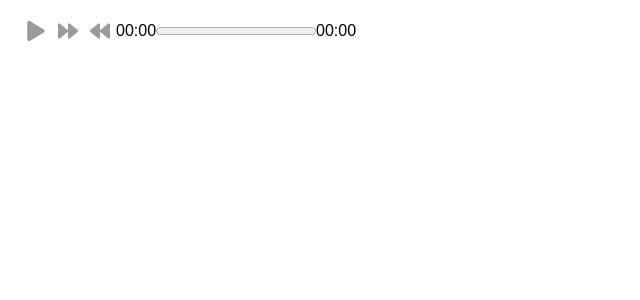
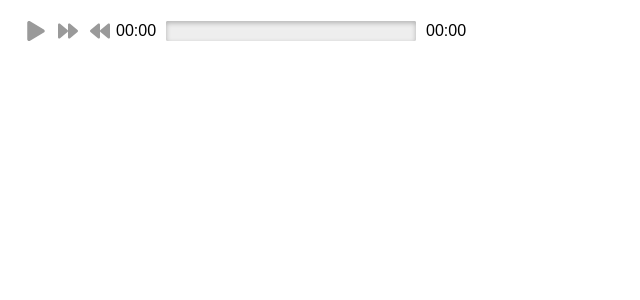
Before and after one commit to SandipNirmal/react-compound-component-examples, a React (Create React App) app: page / in a window 1280 px wide. Shown: the top 300 px of the page, without its empty margins (0-640 px from the left). Built offline with nearby package versions, Linux system fonts and the light colour scheme.

Commit message:
added player stylings

```diff
--- a/src/AudioPlayer/Player.css
+++ b/src/AudioPlayer/Player.css
@@ -13,6 +13,29 @@
   align-items: center;
 }
 
-/* progress {
+progress[value] {
+  /* Reset the default appearance */
+  -webkit-appearance: none;
+  appearance: none;
+  background-color: whiteSmoke;
+  border-radius: 2px;
+  box-shadow: 0 2px 3px rgba(0, 0, 0, 0.25) inset;
 
-} */
+  width: 250px;
+  height: 20px;
+
+  margin: 0 10px;
+}
+
+progress[value]::-webkit-progress-bar {
+  background-color: #eee;
+  border-radius: 2px;
+  box-shadow: 0 2px 5px rgba(0, 0, 0, 0.25) inset;
+}
+
+progress[value]::-webkit-progress-value {
+  border-radius: 2px;
+  background-image: linear-gradient(left, #09c, #f44);
+
+  transition: all ease-in 0.2s;
+}
```
